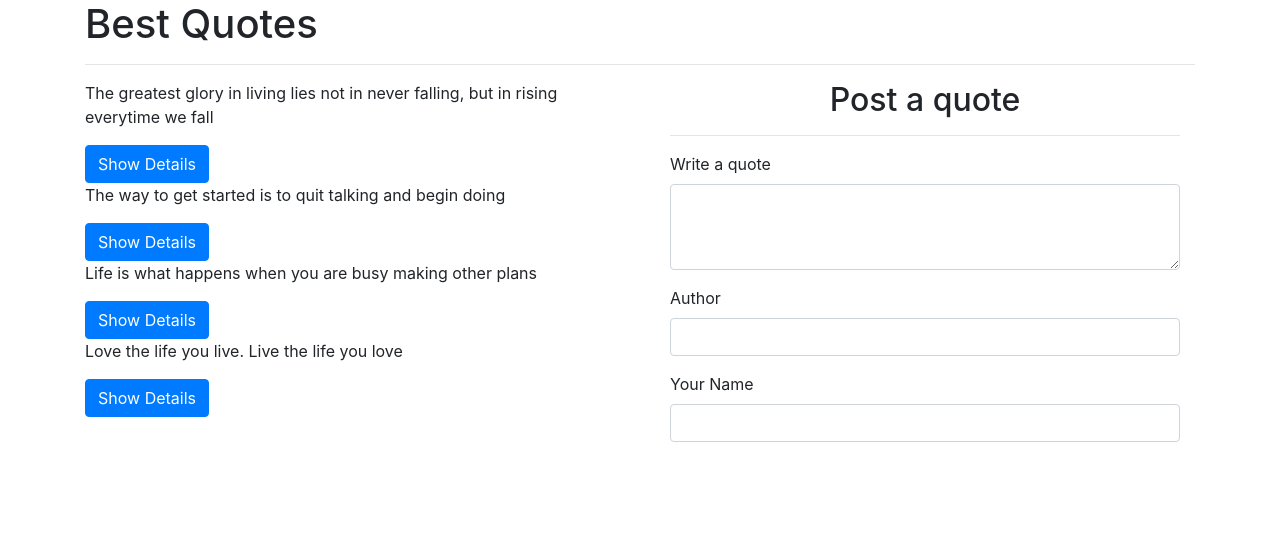
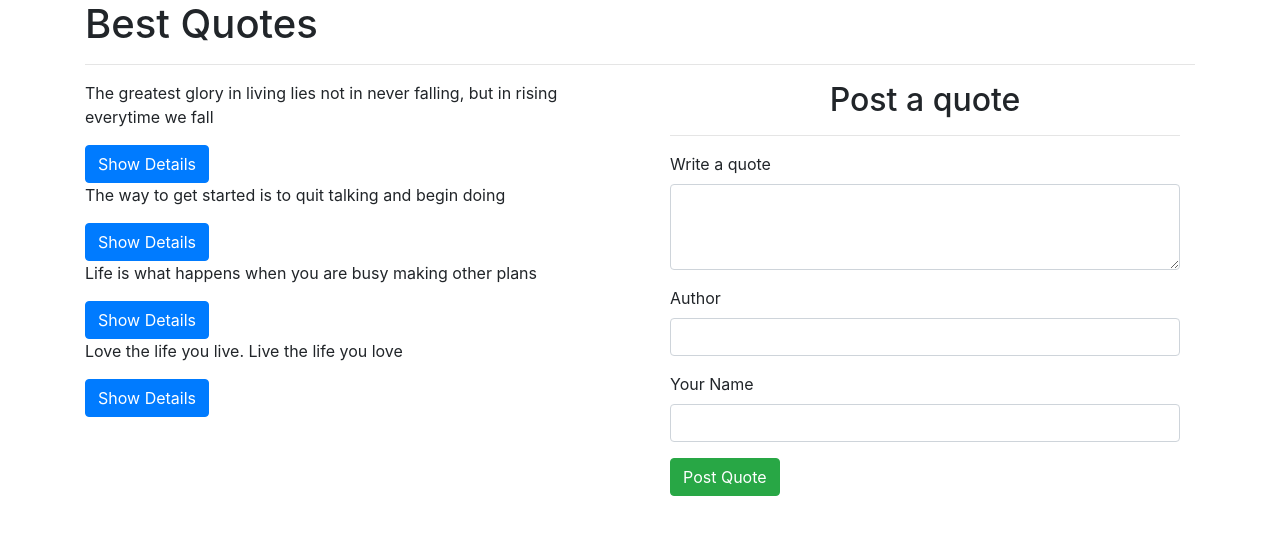
Before and after one commit to ramzanthenolph/quotes, an Angular app: page / in a window 1280 px wide. Shown: the top 534 px of the page. Built offline with nearby package versions, Linux system fonts and the light colour scheme.

Commit message:
add new quote function

```diff
--- a/src/app/quote-form/quote-form.component.html
+++ b/src/app/quote-form/quote-form.component.html
@@ -4,7 +4,7 @@
     <form>
         <div class="form-group">
             <label for="name">Write a quote</label>
-            <textarea class="form-control" id="name" rows="3" required></textarea>
+            <textarea class="form-control" id="name" rows="3" [(ngModel)] = "newQuote.name" name="name" #name='ngModel' required></textarea>
         </div>
         <div class="form-group">
             <label for="author">Author</label>
@@ -14,5 +14,6 @@
             <label for="submitBy">Your Name</label>
             <input type="text" class="form-control" required id="submitBy">
         </div>
+        <button type="submit" class="btn btn-success">Post Quote</button>
     </form>
 </div>
--- a/src/app/quote-form/quote-form.component.ts
+++ b/src/app/quote-form/quote-form.component.ts
@@ -1,5 +1,5 @@
-import { Component, OnInit } from '@angular/core';
-
+import { Component, OnInit, Output, EventEmitter } from '@angular/core';
+import { Quote } from '../quote';
 @Component({
   selector: 'app-quote-form',
   templateUrl: './quote-form.component.html',
@@ -7,6 +7,13 @@ import { Component, OnInit } from '@angular/core';
 })
 export class QuoteFormComponent implements OnInit {
 
+  newQuote = new Quote("","","");
+  @Output() addQuote = new EventEmitter<Quote>();
+
+  submitQuote(){
+    this.addQuote.emit(this.newQuote);
+  }
+
   constructor() { }
 
   ngOnInit(): void {
--- a/src/app/quote/quote.component.html
+++ b/src/app/quote/quote.component.html
@@ -13,7 +13,7 @@
         </div>
         </div>
         <div class="col-md-6">
-            <app-quote-form></app-quote-form>
+            <app-quote-form (addQuote)="addNewQuote($event)"></app-quote-form>
         </div>
     </div>
   </div>
--- a/src/app/quote/quote.component.ts
+++ b/src/app/quote/quote.component.ts
@@ -13,6 +13,12 @@ export class QuoteComponent implements OnInit {
     new Quote('Life is what happens when you are busy making other plans', 'John Lennon', 'Founder'),
     new Quote('Love the life you live. Live the life you love', 'Bob Marley', 'Founder'),
   ];
+  addNewQuote(quote){
+    //let quoteLength = this.quotes.length;
+    //goal.id = goalLength+1;
+    //quote.completeDate = new Date(quote.completeDate)
+    this.quotes.push(quote)
+  }
   toggleDetails(index){
     this.quotes[index].showDescription = !this.quotes[index].showDescription;
   }
```
